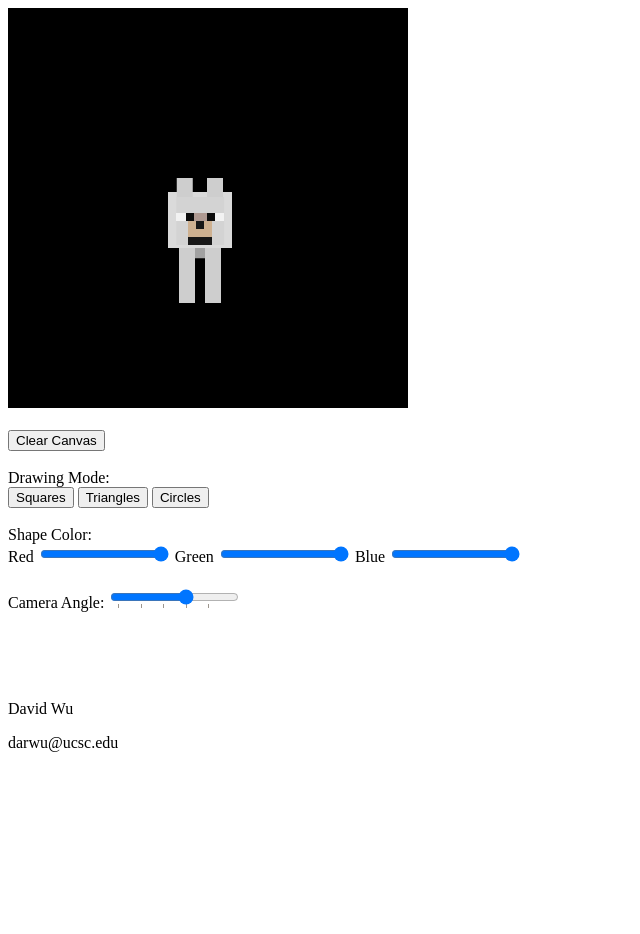
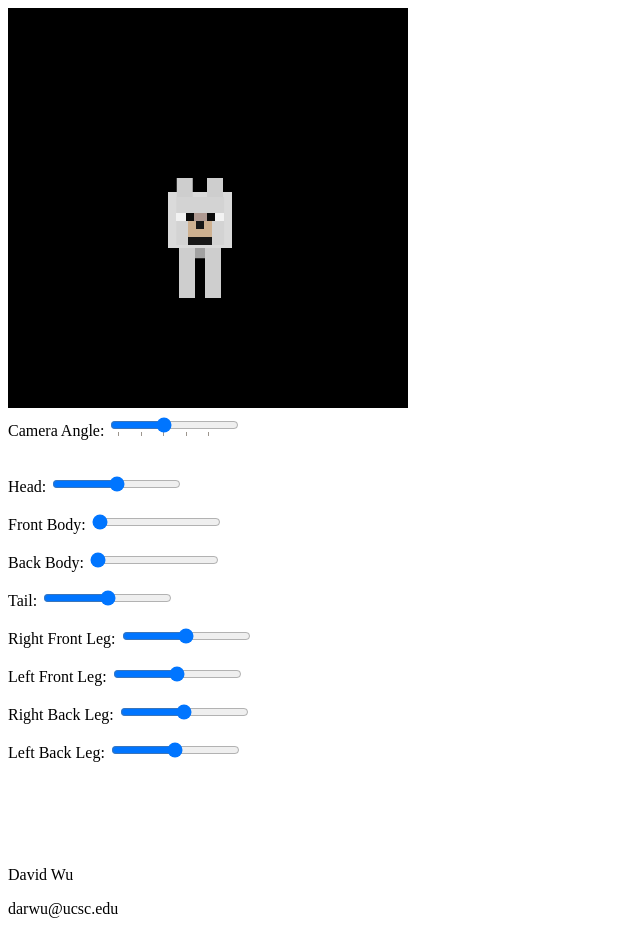
Before and after one commit to DDublue/DDublue.github.io, a plain HTML site: page cse160/asg2/src/asg2.html in a window 1280 px wide. Shown: the whole page, without its empty margins (0-640 px from the left). Before the commit the page ends 800 px from the top, so only its background shows below. Drawn offline with Linux system fonts and the light colour scheme.

Commit message:
Updated joints for front and back body

```diff
--- a/cse160/asg2/src/asg2.html
+++ b/cse160/asg2/src/asg2.html
@@ -10,32 +10,10 @@
     Please use a browser that supports "canvas"
     </canvas>
     <img src="../assets/dog.jpg" id="image" style="display:none" height="400"/>
-    <br><br>
     <section>
       <div>
-        <button type="button" id="clearButton">Clear Canvas</button>
-      </div>
-      <br>
-      <div>
-        <div>Drawing Mode:</div>
-        <button type="button" id="squButton">Squares</button>
-        <button type="button" id="triButton">Triangles</button>
-        <button type="button" id="cirButton">Circles</button>
-      </div>
-      <br>
-      <div>
-        <div>Shape Color:</div>
-        Red
-        <input type="range" min="0" max="100" value="100" class="slider" id="redSlide">
-        Green
-        <input type="range" min="0" max="100" value="100" class="slider" id="greenSlide">
-        Blue
-        <input type="range" min="0" max="100" value="100" class="slider" id="blueSlide">
-      </div>
-      <br>
-      <div>
         Camera Angle:
-        <input type="range" min="-45" max="180" value="90" class="slider" list="angleMarkers" id="angleSlide">
+        <input type="range" min="-45" max="180" value="45" class="slider" list="angleMarkers" id="angleSlide">
         <datalist id="angleMarkers">
           <option value="-45"></option>
           <option value="0"></option>
@@ -43,6 +21,41 @@
           <option value="90"></option>
           <option value="135"></option>
         </datalist>
+      </div>
+      <br>
+      <div>
+        <p>
+          Head:
+          <input type="range" min="-20" max="20" value="0" class="slider" id="headSlide">
+        </p>
+        <p>
+          Front Body:
+          <input type="range" min="0" max="10" value="0" class="slider" id="frontBodySlide">
+        </p>
+        <p>
+          Back Body:
+          <input type="range" min="0" max="30" value="0" class="slider" id="backBodySlide">
+        </p>
+        <p>
+          Tail:
+          <input type="range" min="-30" max="30" value="0" class="slider" id="tailSlide">
+        </p>
+        <p>
+          Right Front Leg:
+          <input type="range" min="-30" max="30" value="0" class="slider" id="rightFrontSlide">
+        </p>
+        <p>
+          Left Front Leg:
+          <input type="range" min="-30" max="30" value="0" class="slider" id="leftFrontSlide">
+        </p>
+        <p>
+          Right Back Leg:
+          <input type="range" min="-30" max="30" value="0" class="slider" id="rightBackSlide">
+        </p>
+        <p>
+          Left Back Leg:
+          <input type="range" min="-30" max="30" value="0" class="slider" id="leftBackSlide">
+        </p>
       </div>
     </section>
     <br><br>
--- a/cse160/asg2/src/asg2.js
+++ b/cse160/asg2/src/asg2.js
@@ -90,23 +90,30 @@ function connectVariablesToGLSL() {
 // Global related UI variables
 let g_selectedColor = [1.0, 1.0, 1.0, 1.0];
 let g_selectedSize  = 5.0;
+// Camera
 let g_globalAngle = 0;
+// Body part angles
+let g_headAngle = 0;
+let g_frontBody = 0;
+let g_backBody = 0;
+let g_tail = 0;
+let g_rightFrontAngle = 0;
+let g_leftFrontAngle = 0;
+let g_rightBackAngle = 0;
+let g_leftBackAngle = 0;
 
 // Set up actions for the HTML UI elements
 function addActionsForHtmlUI() {
-  // Button Events
-  document.getElementById('clearButton').onclick = function() { g_shapesList = []; renderAllShapes(); };
-  document.getElementById('squButton').onclick   = function() { g_selectedType = POINT; };
-  document.getElementById('triButton').onclick   = function() { g_selectedType = TRIANGLE; };
-  document.getElementById('cirButton').onclick   = function() { g_selectedType = CIRCLE; };
-
-  // Color Slider Events
-  document.getElementById('redSlide').addEventListener('mouseup', function() { g_selectedColor[0] = this.value/100; });
-  document.getElementById('greenSlide').addEventListener('mouseup', function() { g_selectedColor[1] = this.value/100; });
-  document.getElementById('blueSlide').addEventListener('mouseup', function() { g_selectedColor[2] = this.value/100; });
-
   // Size and Segment Slider Events
   document.getElementById('angleSlide').addEventListener('mousemove', function() { g_globalAngle = this.value; renderAllShapes(); });
+  document.getElementById('headSlide').addEventListener('mousemove', function() { g_headAngle = this.value; renderAllShapes(); });
+  document.getElementById('frontBodySlide').addEventListener('mousemove', function() { g_frontBody = this.value; renderAllShapes(); });
+  document.getElementById('backBodySlide').addEventListener('mousemove', function() { g_backBody = this.value; renderAllShapes(); });
+  document.getElementById('tailSlide').addEventListener('mousemove', function() { g_tail = this.value; renderAllShapes(); });
+  document.getElementById('rightFrontSlide').addEventListener('mousemove', function() { g_rightFrontAngle = this.value; renderAllShapes(); });
+  document.getElementById('leftFrontSlide').addEventListener('mousemove', function() { g_leftFrontAngle = this.value; renderAllShapes(); });
+  document.getElementById('rightBackSlide').addEventListener('mousemove', function() { g_rightBackAngle = this.value; renderAllShapes(); });
+  document.getElementById('leftBackSlide').addEventListener('mousemove', function() { g_leftBackAngle = this.value; renderAllShapes(); });
 }
 
 function main() {
@@ -144,6 +151,47 @@ function renderAllShapes() {
   // Hold all the blocks of wolf in an array
   let wolfBlocks = [];
 
+  // Body
+  {
+  // Front body
+  let front = new Cube();
+  front.color = [0.9,0.9,0.9,1]; // Light gray 0.9
+  front.matrix.setTranslate(-0.2,-0.2,0); // move base
+  front.matrix.translate(0,0.14,0);
+  front.matrix.rotate(g_frontBody,1,0,0);
+  front.matrix.translate(0,-0.14,0);
+  var frontCoordinatesMat = new Matrix4(front.matrix);
+  front.matrix.scale(0.4,0.4,0.4); // scalar
+  front.matrix.scale(0.8,0.7,0.6);
+  wolfBlocks.push(front);
+  front.render();
+
+  // Back body
+  let back = new Cube();
+  back.color = [0.87,0.87,0.87,1]; // Light gray 0.87
+  back.matrix.setTranslate(-0.2,-0.2,0); // move base
+  back.matrix = frontCoordinatesMat;
+  back.matrix.translate(0.036,0,0.22);
+  back.matrix.translate(0,0.24,0);
+  back.matrix.rotate(g_backBody,1,0,0);
+  back.matrix.translate(0,-0.24,0);
+  back.matrix.scale(0.4,0.4,0.4); // scalar
+  back.matrix.scale(0.6,0.6,1);
+  wolfBlocks.push(back);
+  back.render();
+
+  // Tail
+  let tail = new Cube();
+  tail.color = [0.9,0.9,0.9,1]; // Light gray 0.9
+  tail.matrix.setTranslate(-0.2,-0.2,0); // move base
+  tail.matrix.translate(0.115,0.175,0.55);
+  tail.matrix.rotate(45,5,0,0);
+  tail.matrix.scale(0.4,0.4,0.4); // scalar
+  tail.matrix.scale(0.2,0.2,0.8);
+  wolfBlocks.push(tail);
+  tail.render();
+  }
+
   // Head
   {
   // Head base
@@ -151,6 +199,9 @@ function renderAllShapes() {
   head.color = [0.87,0.87,0.87,1]; // light gray 0.87
   head.matrix.setTranslate(-0.2,-0.2,0); // move base
   head.matrix.translate(0.041,0.015,-0.122);
+  head.matrix.translate(0,0.12,0.16);
+  head.matrix.rotate(g_headAngle,1,0,0);
+  head.matrix.translate(0,-0.12,-0.16);
   head.matrix.scale(0.4,0.4,0.4); // scalar
   head.matrix.scale(0.6,0.6,0.4);
   wolfBlocks.push(head);
@@ -258,47 +309,16 @@ function renderAllShapes() {
 
   }
 
-  // Body
-  {
-  // Front body
-  let front = new Cube();
-  front.color = [0.9,0.9,0.9,1]; // Light gray 0.9
-  front.matrix.setTranslate(-0.2,-0.2,0); // move base
-  front.matrix.translate(0,0,0);
-  front.matrix.scale(0.4,0.4,0.4); // scalar
-  front.matrix.scale(0.8,0.7,0.6);
-  wolfBlocks.push(front);
-  front.render();
-
-  // Back body
-  let back = new Cube();
-  back.color = [0.87,0.87,0.87,1]; // Light gray 0.87
-  back.matrix.setTranslate(-0.2,-0.2,0); // move base
-  back.matrix.translate(0.036,0,0.22);
-  back.matrix.scale(0.4,0.4,0.4); // scalar
-  back.matrix.scale(0.6,0.6,1);
-  wolfBlocks.push(back);
-  back.render();
-
-  // Tail
-  let tail = new Cube();
-  tail.color = [0.9,0.9,0.9,1]; // Light gray 0.9
-  tail.matrix.setTranslate(-0.2,-0.2,0); // move base
-  tail.matrix.translate(0.115,0.175,0.55);
-  tail.matrix.rotate(45,5,0,0);
-  tail.matrix.scale(0.4,0.4,0.4); // scalar
-  tail.matrix.scale(0.2,0.2,0.8);
-  wolfBlocks.push(tail);
-  tail.render();
-  }
-
   // Limbs
   {
   // Right front leg
   let rightFrontLeg = new Cube();
   rightFrontLeg.color = [0.85,0.85,0.85,1] // light gray 0.85
   rightFrontLeg.matrix.setTranslate(-0.2,-0.2,0); // move base
-  rightFrontLeg.matrix.translate(0.055,-0.275,0.03);
+  rightFrontLeg.matrix.translate(0.055,-0.25,0.03);
+  rightFrontLeg.matrix.translate(0,0.4,0.04);
+  rightFrontLeg.matrix.rotate(g_rightFrontAngle,1,0,0);
+  rightFrontLeg.matrix.translate(0,-0.4,-0.04);
   rightFrontLeg.matrix.scale(0.4,0.4,0.4); // scalar
   rightFrontLeg.matrix.scale(0.2,0.8,0.2);
   wolfBlocks.push(rightFrontLeg);
@@ -308,7 +328,10 @@ function renderAllShapes() {
   let leftFrontLeg = new Cube();
   leftFrontLeg.color = [0.85,0.85,0.85,1] // light gray 0.85
   leftFrontLeg.matrix.setTranslate(-0.2,-0.2,0); // move base
-  leftFrontLeg.matrix.translate(0.185,-0.275,0.03);
+  leftFrontLeg.matrix.translate(0.185,-0.25,0.03);
+  leftFrontLeg.matrix.translate(0,0.4,0.04);
+  leftFrontLeg.matrix.rotate(g_leftFrontAngle,1,0,0);
+  leftFrontLeg.matrix.translate(0,-0.4,-0.04);
   leftFrontLeg.matrix.scale(0.4,0.4,0.4); // scalar
   leftFrontLeg.matrix.scale(0.2,0.8,0.2);
   wolfBlocks.push(leftFrontLeg);
@@ -318,7 +341,10 @@ function renderAllShapes() {
   let rightBackLeg = new Cube();
   rightBackLeg.color = [0.85,0.85,0.85,1] // light gray 0.85
   rightBackLeg.matrix.setTranslate(-0.2,-0.2,0); // move base
-  rightBackLeg.matrix.translate(0.055,-0.275,0.5);
+  rightBackLeg.matrix.translate(0.055,-0.25,0.5);
+  rightBackLeg.matrix.translate(0,0.4,0.04);
+  rightBackLeg.matrix.rotate(g_rightBackAngle,1,0,0);
+  rightBackLeg.matrix.translate(0,-0.4,-0.04);
   rightBackLeg.matrix.scale(0.4,0.4,0.4); // scalar
   rightBackLeg.matrix.scale(0.2,0.8,0.2);
   wolfBlocks.push(rightBackLeg);
@@ -328,7 +354,10 @@ function renderAllShapes() {
   let leftBackLeg = new Cube();
   leftBackLeg.color = [0.85,0.85,0.85,1] // light gray 0.85
   leftBackLeg.matrix.setTranslate(-0.2,-0.2,0); // move base
-  leftBackLeg.matrix.translate(0.185,-0.275,0.5);
+  leftBackLeg.matrix.translate(0.185,-0.25,0.5);
+  leftBackLeg.matrix.translate(0,0.4,0.04);
+  leftBackLeg.matrix.rotate(g_leftBackAngle,1,0,0);
+  leftBackLeg.matrix.translate(0,-0.4,-0.04);
   leftBackLeg.matrix.scale(0.4,0.4,0.4); // scalar
   leftBackLeg.matrix.scale(0.2,0.8,0.2);
   wolfBlocks.push(leftBackLeg);
@@ -338,7 +367,7 @@ function renderAllShapes() {
 
   // // Scale down and render wolf (ENABLE THIS INSTEAD MAYBE LATER)
   // for (block of wolfBlocks) {
-  //   block.matrix.scale(0.5,0.5,0.5); //
+  //   block.matrix.scale(0.4,0.4,0.4); //
   //   block.render();
   // }
 
```
